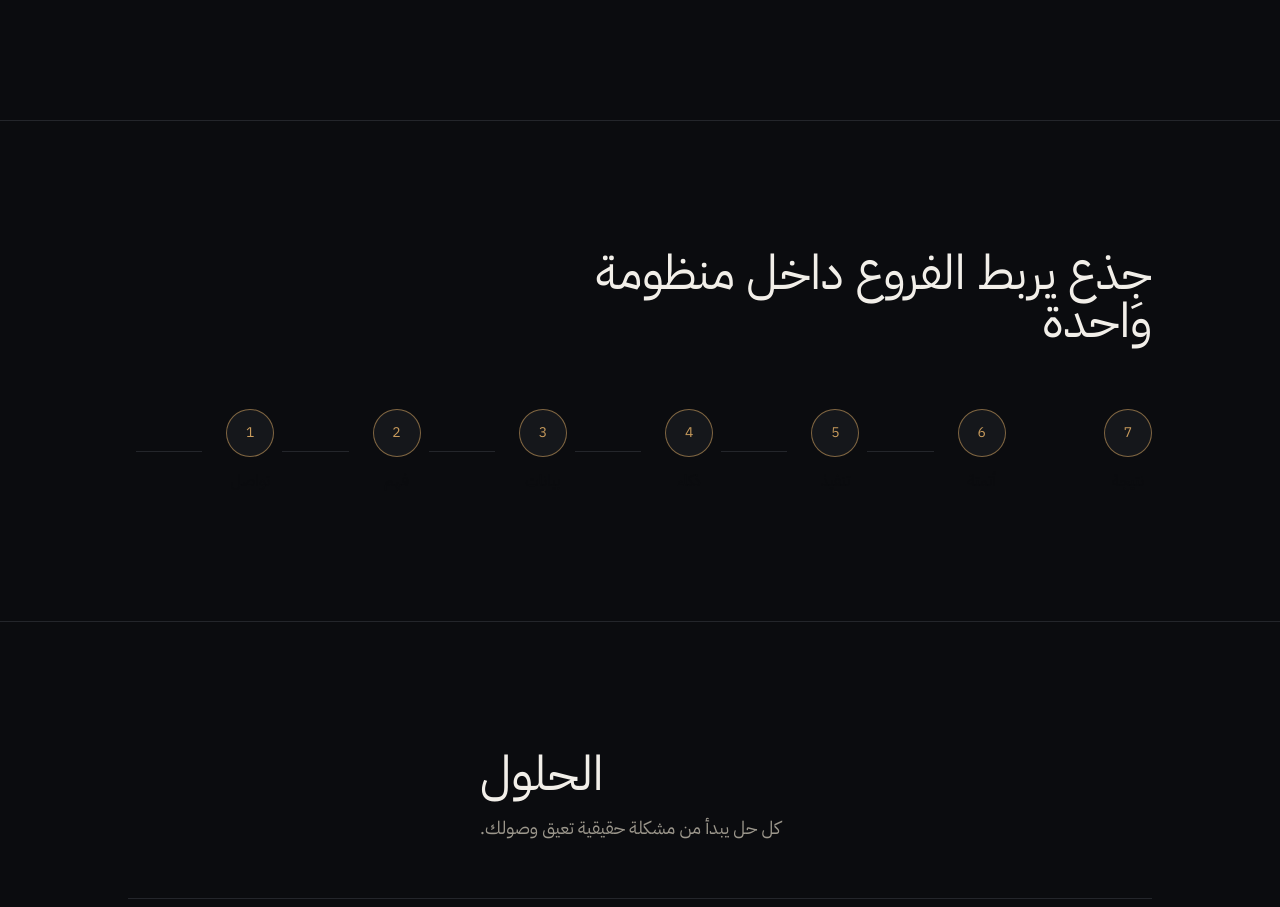
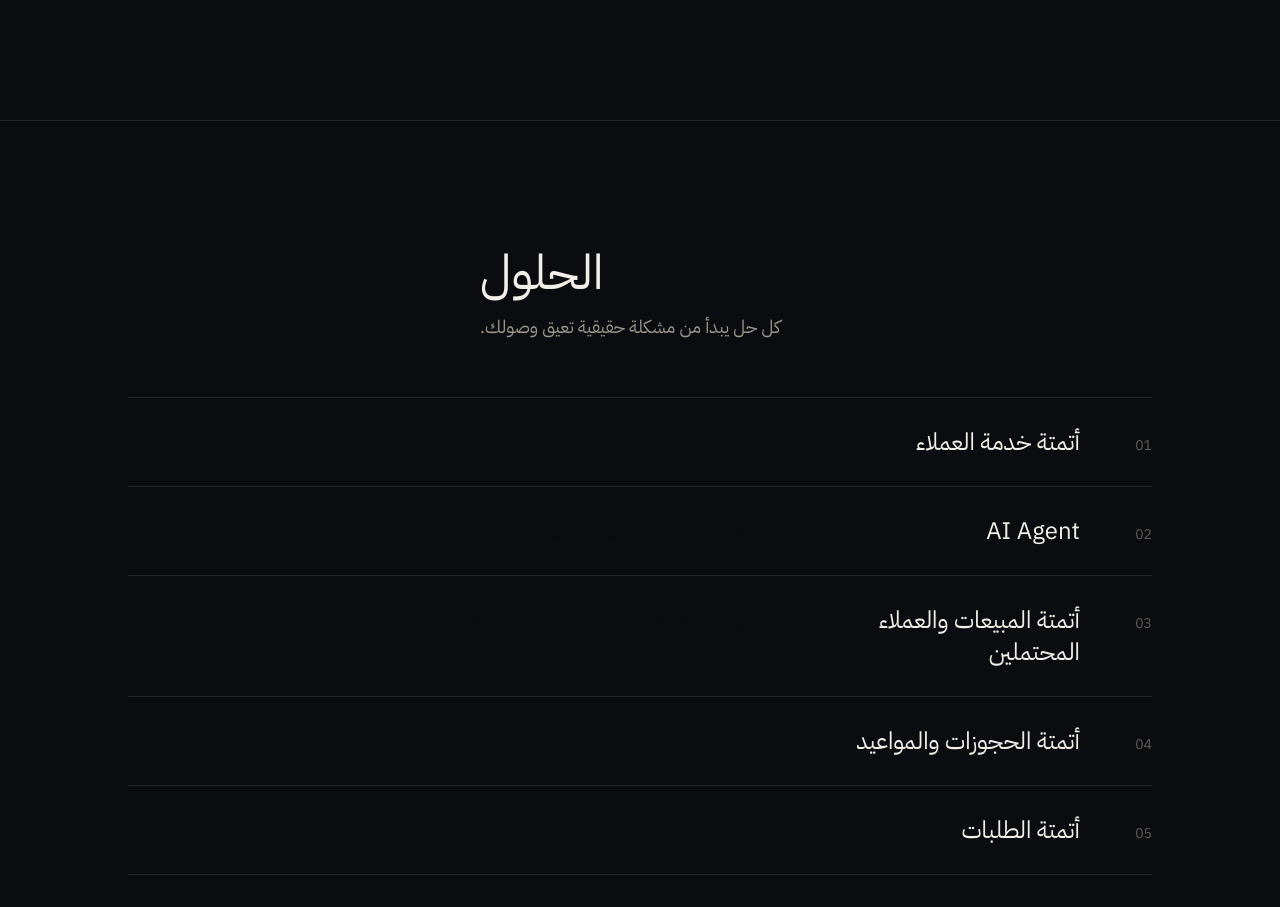
Before and after one commit to WWW-Alhnani-COM/wusool-ai, a React (Vite) app: page / in a window 1280 px wide. Shown: the part 6280-7187 px from the top of the page. Built offline with nearby package versions, Linux system fonts and the light colour scheme.

Commit message:
Remove SolutionPath component from HomePage
Removed the SolutionPath component from HomePage.

```diff
--- a/src/pages/HomePage.tsx
+++ b/src/pages/HomePage.tsx
@@ -1,7 +1,6 @@
 import { Hero } from "@/components/hero/Hero";
 import { ScrollSequence } from "@/components/hero/ScrollSequence";
 import { ProblemSection } from "@/components/sections/ProblemSection";
-import { SolutionPath } from "@/components/sections/SolutionPath";
 import { ServicesGrid } from "@/components/sections/ServicesGrid";
 import { ProcessTimeline } from "@/components/sections/ProcessTimeline";
 import { ValueSection } from "@/components/sections/ValueSection";
@@ -12,7 +11,6 @@ export function HomePage() {
     <>
       <Hero />
       <ProblemSection />
-      <SolutionPath />
       <ScrollSequence />
       <ServicesGrid />
       <ProcessTimeline />
```
